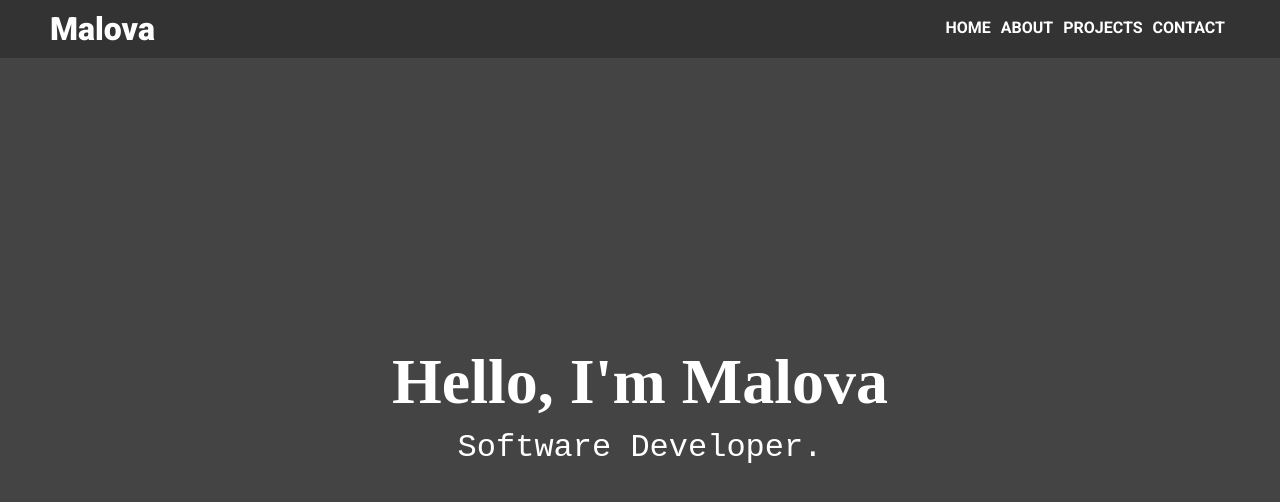
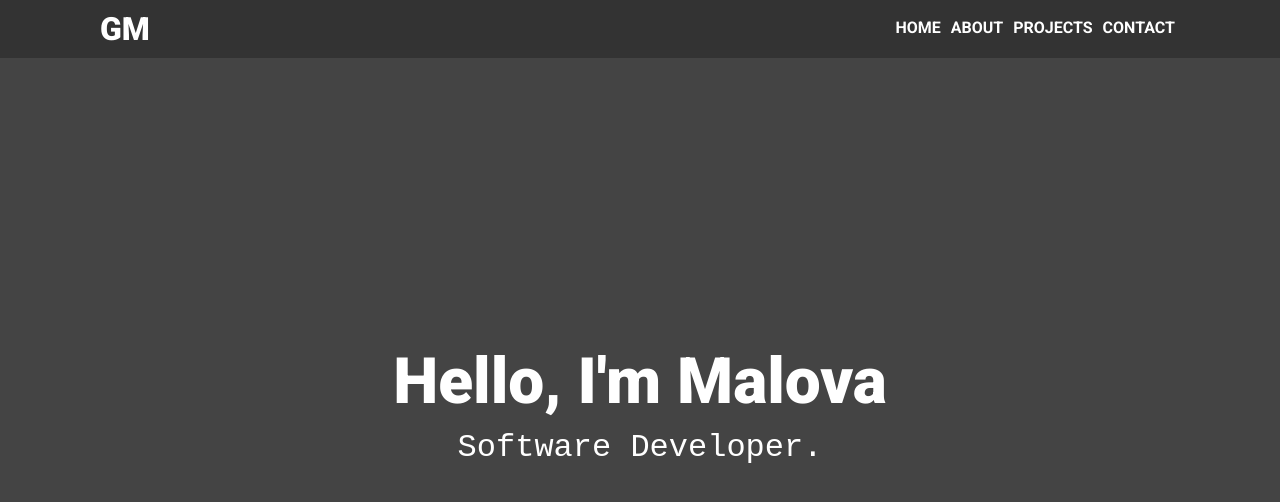
Before and after one commit to maloPRO/portfolio, a React (Create React App) app: page / in a window 1280 px wide. Shown: the top 502 px of the page. Built offline with nearby package versions, Linux system fonts and the light colour scheme; a web font is replaced by a local one.

Commit message:
Navbar logo change

```diff
--- a/src/components/nav.js
+++ b/src/components/nav.js
@@ -8,10 +8,9 @@ const Nav = () => {
     <li>{navItem}</li>
   )
 
-
   return (
     <nav>
-      <div>Malova</div>
+      <div>GM</div>
       <ul className="navItems">{navList}</ul>
     </nav>
   )
--- a/src/styles/index.css
+++ b/src/styles/index.css
@@ -4,4 +4,5 @@
   box-sizing: border-box;
   padding: 0;
   margin: 0;
+  font-family: 'Roboto', sans-serif;
 }
--- a/src/styles/nav.css
+++ b/src/styles/nav.css
@@ -2,7 +2,7 @@ nav {
   width: 100%;
   display: flex;
   justify-content: space-between;
-  padding: 10px 50px;
+  padding: 10px 100px;
   position: fixed;
   color: #fff;
   background-color: #333;
```
